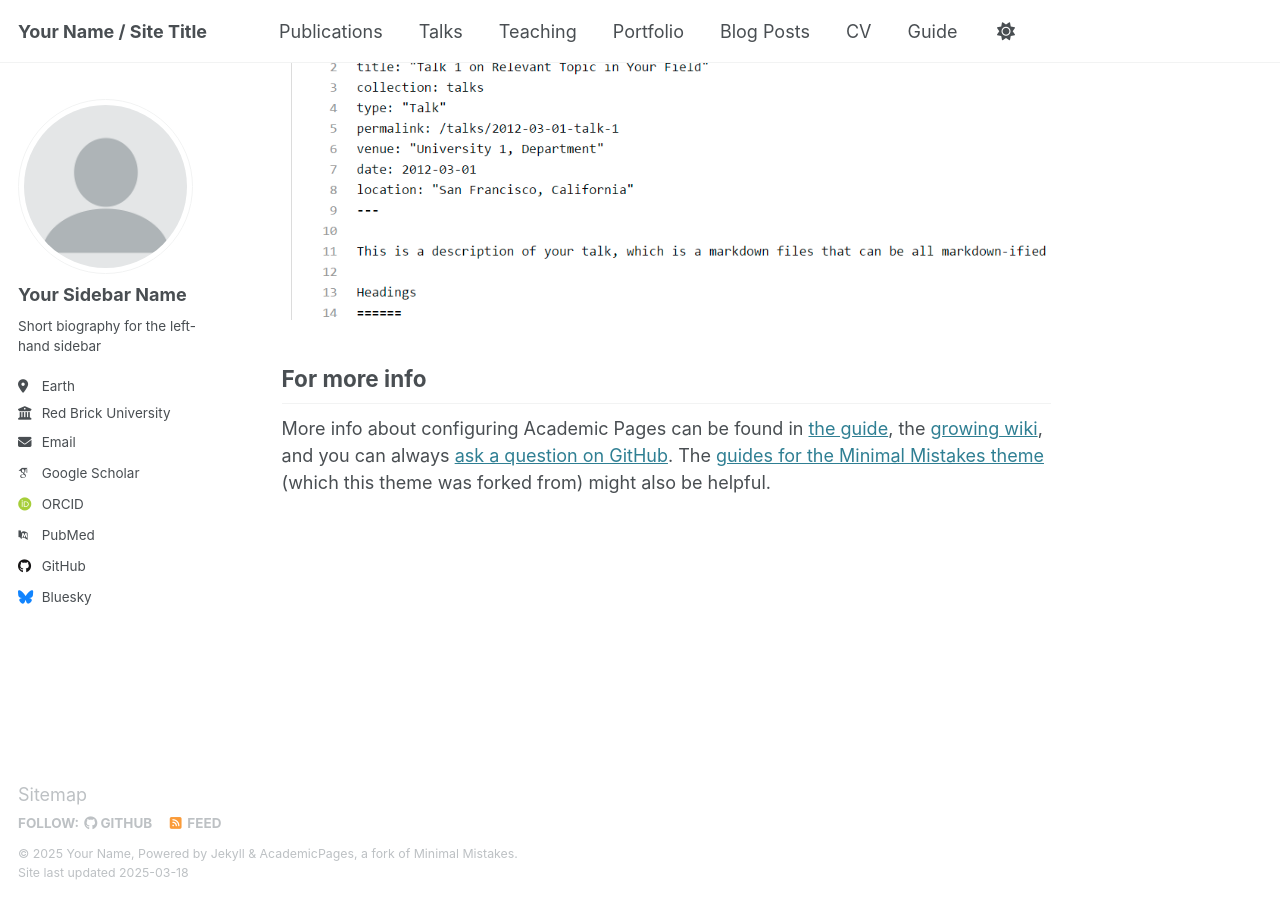
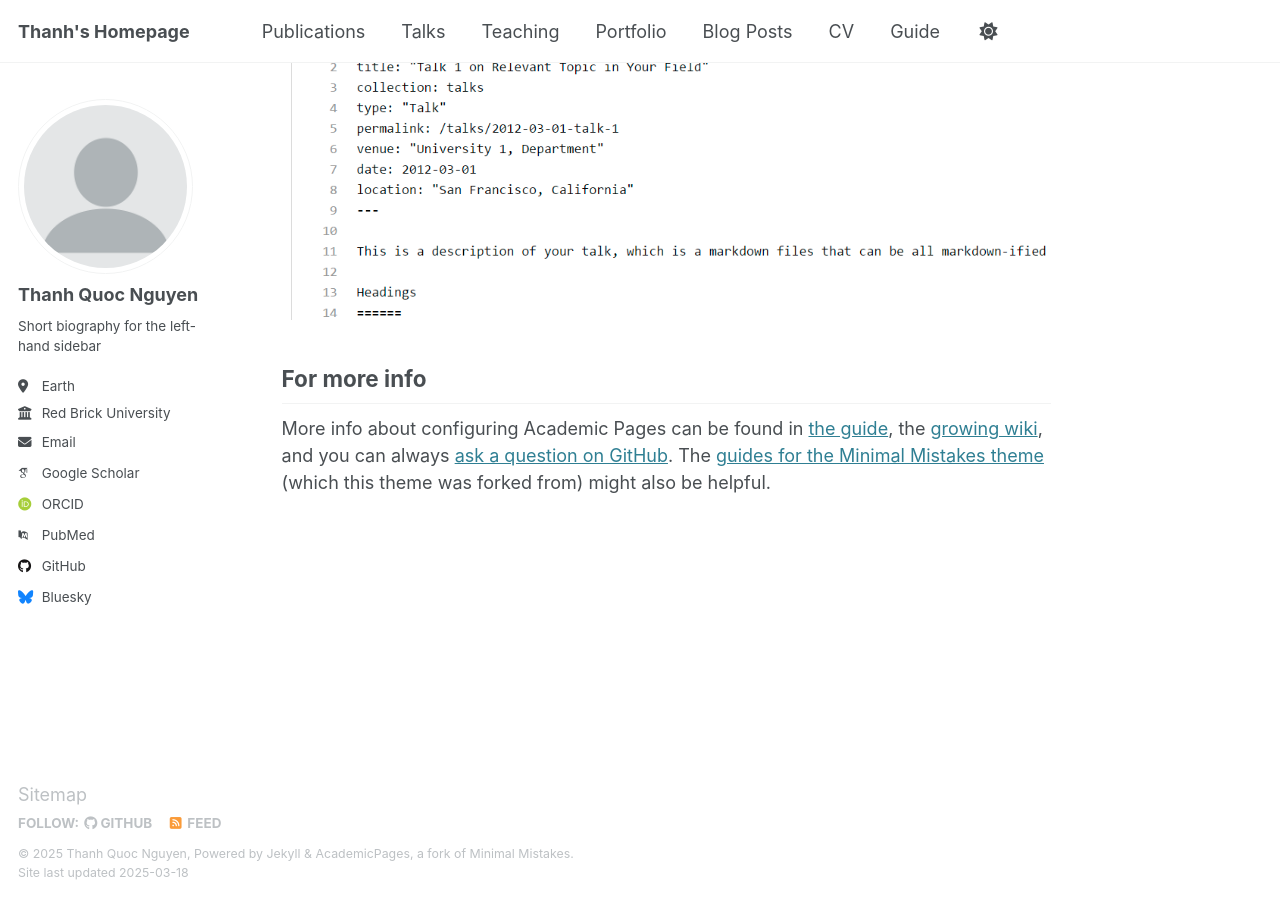
Before and after one commit to nqthanh2101math/personalwebsite, a Jekyll site: the page built from _pages/about.md, in a window 1280 px wide and 900 px high, scrolled down 2635 px. Built offline with Jekyll 4.4.1, drawn with Linux system fonts in a browser that asks for light colours; some web fonts are replaced.

Commit message:
Update _config.yml

```diff
--- a/_config.yml
+++ b/_config.yml
@@ -8,12 +8,12 @@
 
 # Basic Site Settings
 locale                   : "en-US"
-site_theme               : "default"
-title                    : "Your Name / Site Title"
+site_theme               : "Thanh's Homepage"
+title                    : "Thanh's Homepage"
 title_separator          : "-"
-name                     : &name "Your Name"
+name                     : &name "Thanh Quoc Nguyen"
 description              : &description "personal description"
-url                      : https://academicpages.github.io # the base hostname & protocol for your site e.g. "https://[your GitHub username].github.io"
+url                      : https://sites.google.com/view/nguyen-quoc-thanh-mathematics/home # the base hostname & protocol for your site e.g. "https://[your GitHub username].github.io"
 baseurl                  : "" # the subpath of your site, e.g. "/blog"
 repository               : "academicpages/academicpages.github.io"
 
@@ -23,7 +23,7 @@ repository               : "academicpages/academicpages.github.io"
 author:
   # Biographic information
   avatar           : "profile.png"
-  name             : "Your Sidebar Name"
+  name             : "Thanh Quoc Nguyen"
   pronouns         : # example: "she/her"
   bio              : "Short biography for the left-hand sidebar"
   location         : "Earth"
```
